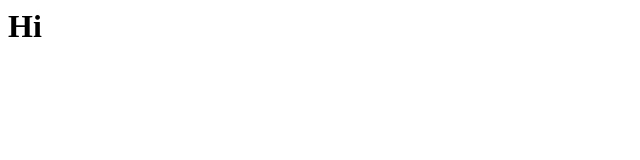
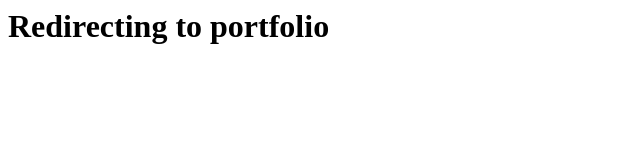
Before and after one commit to ItsHunterr/itshunterr.github.io, a plain HTML site: page index.html in a window 1280 px wide. Shown: the whole page, without its empty margins (0-640 px from the left). Drawn offline with Linux system fonts and the light colour scheme.

Commit message:
Update index.html

```diff
--- a/index.html
+++ b/index.html
@@ -1,8 +1,12 @@
 <html>
     <head>
-
+    <meta content="Hunter Portfolio" property="og:title">
+    <meta content="Visit this Website to know more about hunter!" property="og:description">
+    <meta content="https://hunterr.sytes.net/" property="og:url">
+    <meta content="https://images.unsplash.com/photo-1616004675303-ae5657c14af7?ixlib=rb-1.2.1&ixid=MnwxMjA3fDB8MHxwaG90by1yZWxhdGVkfDE0fHx8ZW58MHx8fHw%3D&w=1000&q=80" property="og:image">
+    <meta content="#010101" data-react-helmet="true" name="theme-color">
     </head>
     <body>
-        <h1>Hi</h1>
+        <h1>Redirecting to portfolio</h1>
     </body>
 </html>
```
